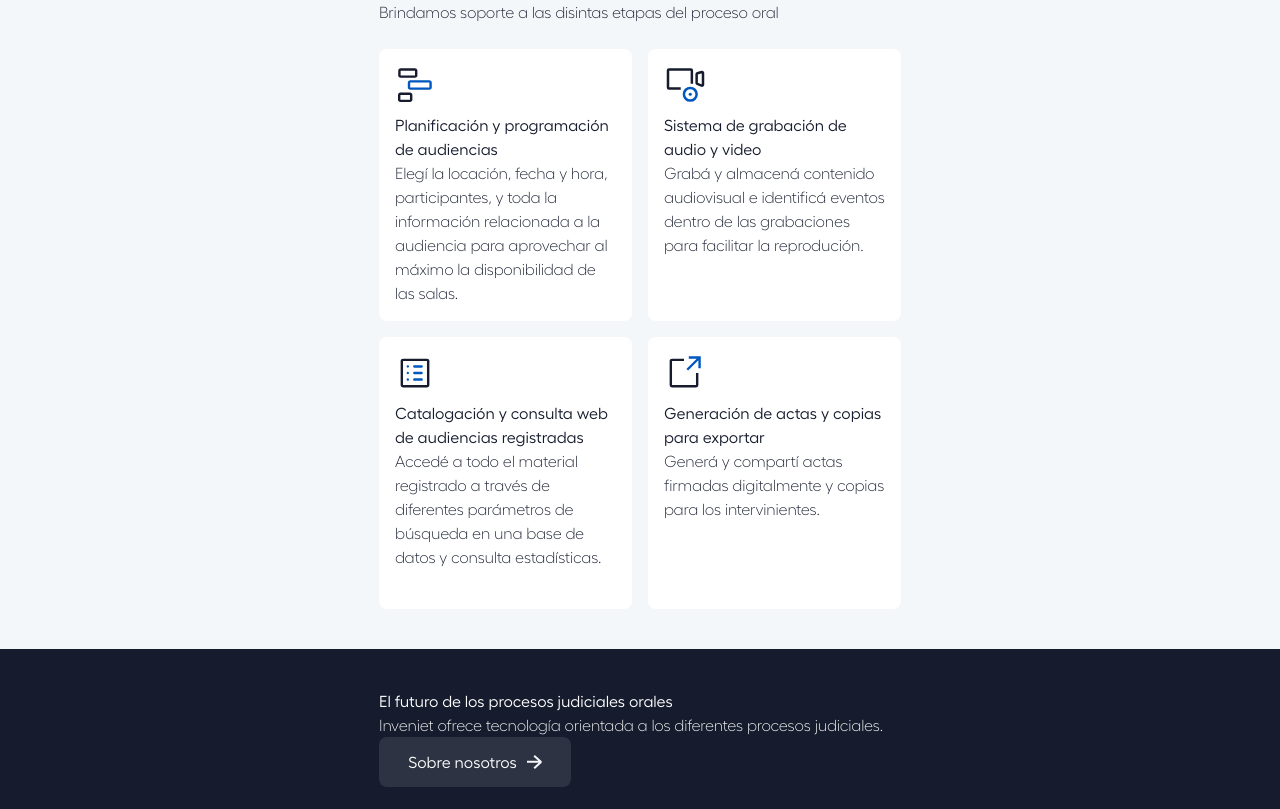
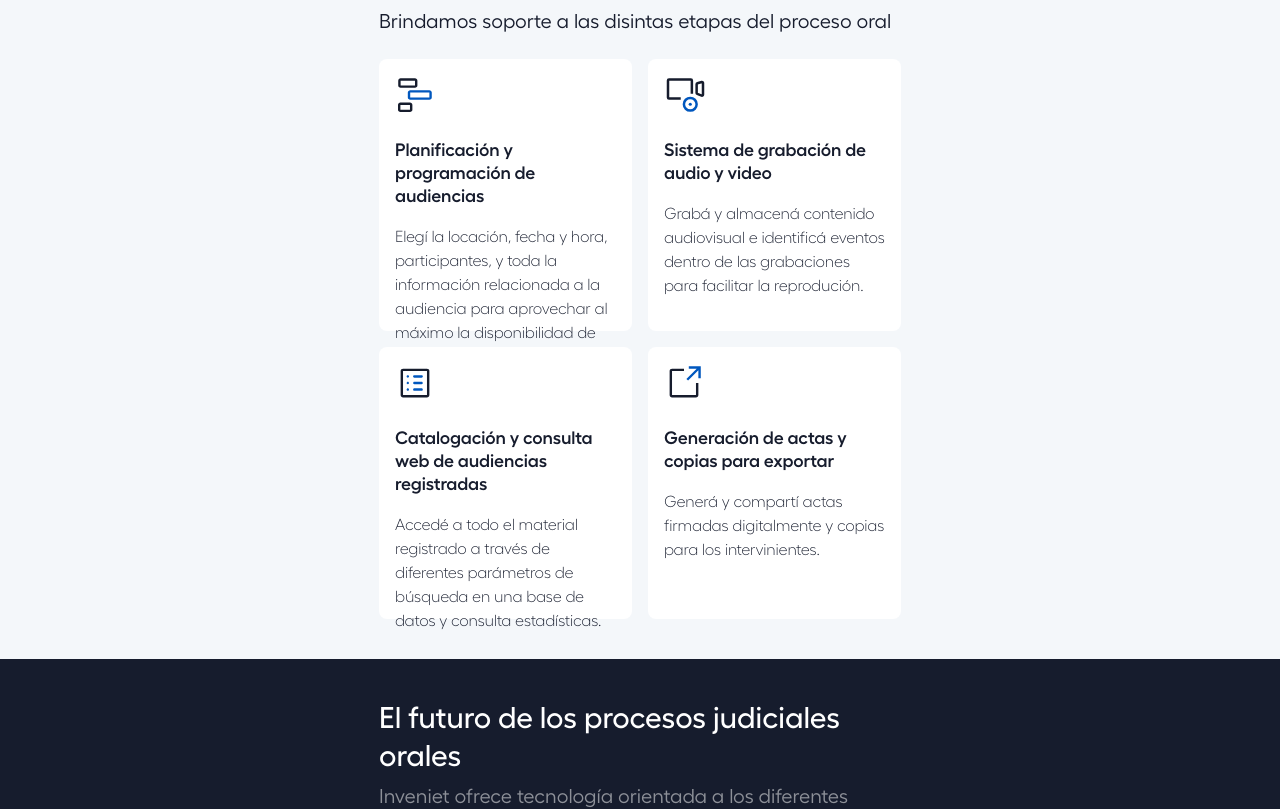
Before and after one commit to pascualmanuel/inveniet, a React (Create React App) app: page / in a window 1280 px wide. Shown: the part 768-1577 px from the top of the page. Built offline with nearby package versions, Linux system fonts and the light colour scheme.

Commit message:
Soluitons mob- done

```diff
--- a/src/Components/AboutUs.jsx
+++ b/src/Components/AboutUs.jsx
@@ -6,11 +6,11 @@ const AboutUs = () => {
     <>
       <div className="bg-iDBlue  w-[100vw]">
         <div className="center max-w-[570px] ">
-          <div className="pt-[40px] pb-[25px]">
-            <h2 className="text-white">
+          <div className="pt-[40px] pb-8">
+            <h2 className="text-white myH2 mb-2">
               El futuro de los procesos judiciales orales
             </h2>
-            <p className="text-white">
+            <p className="subH text-iGrey3 pb-[16px]">
               Inveniet ofrece tecnología orientada a los diferentes procesos
               judiciales.
             </p>
--- a/src/Components/Solutions.jsx
+++ b/src/Components/Solutions.jsx
@@ -33,14 +33,16 @@ const Solutions = () => {
         <div className="center max-w-[570px]">
           <div className="pt-[40px] pb-[25px]">
             <h2 className="labels">SOLUCIONES</h2>
-            <p>Brindamos soporte a las disintas etapas del proceso oral</p>
+            <p className="subH mt-2">
+              Brindamos soporte a las disintas etapas del proceso oral
+            </p>
           </div>
           <div>
             <div className="box-grid pb-[40px]">
               {data.map((item, index) => (
                 <div className="box" key={index}>
                   <ReactSVG className="icon" src={item?.icon} />
-                  <h3>{item?.title}</h3>
+                  <h3 className="myCTA my-[16px]">{item?.title}</h3>
                   <p>{item?.text}</p>
                 </div>
               ))}
```
